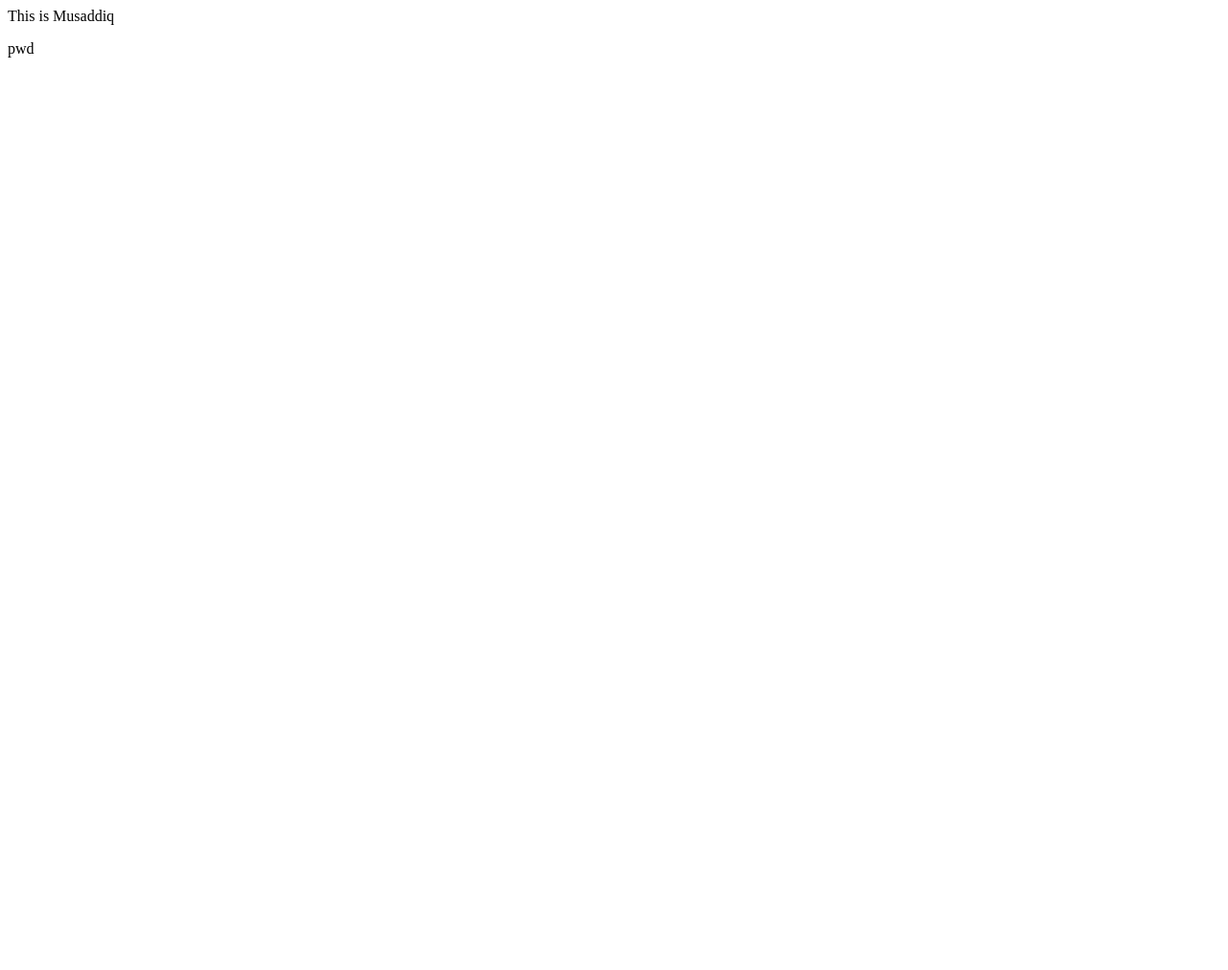
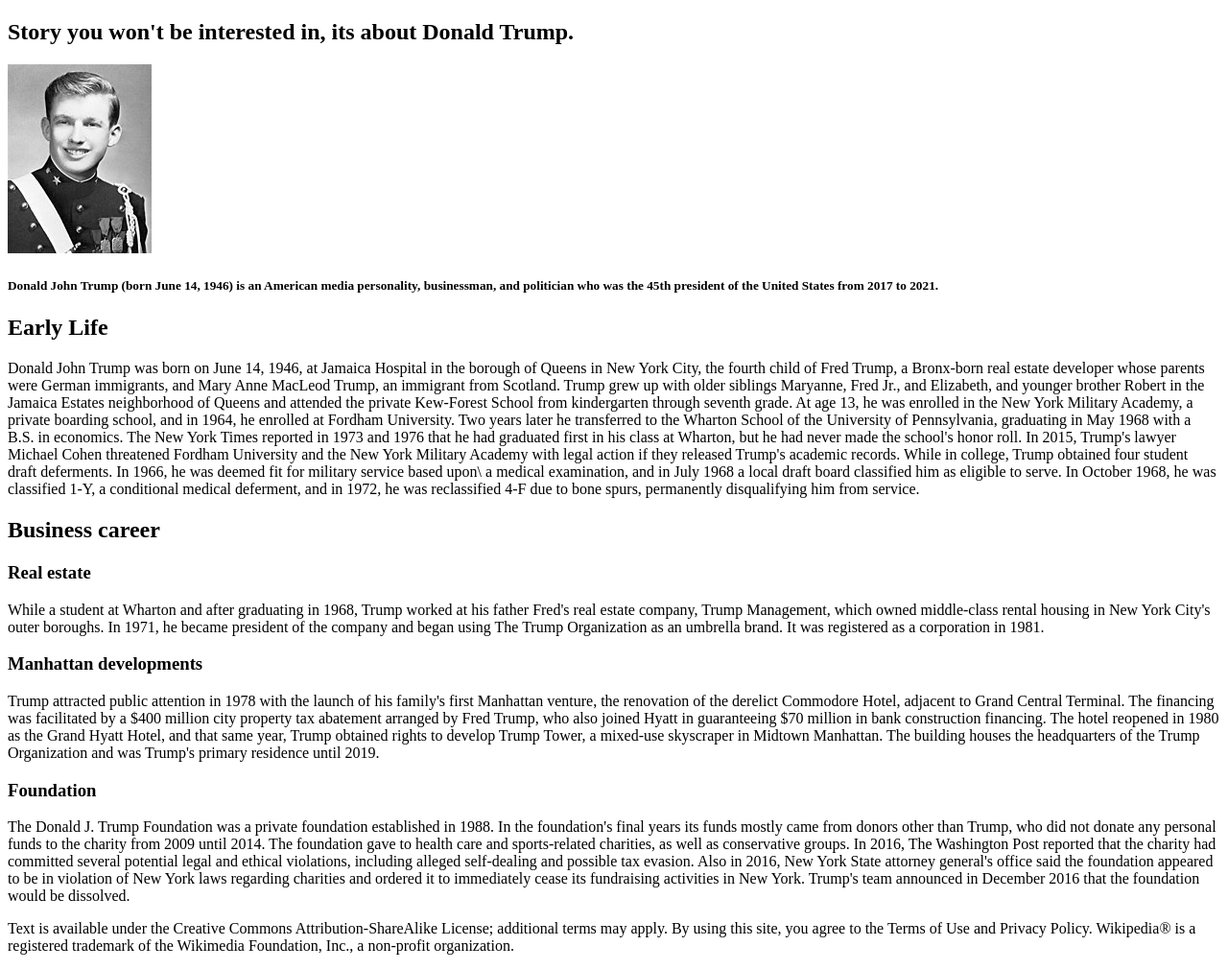
Before and after one commit to MusaddiqManzoor/HTML-ME-SOMETHING, a plain HTML site: page index.html in a window 1280 px wide. Shown: the whole page at 96% size. Before the commit the page ends 800 px from the top, so only its background shows below. Drawn offline with Linux system fonts and the light colour scheme; files whose address does not match are found by name.

Commit message:
my-html-file-completed

```diff
--- a/index.html
+++ b/index.html
@@ -1 +1,79 @@
-<p>This is Musaddiq</p>pwd
+<!DOCTYPE html>
+
+<html>
+   <head>
+      <title>Html me something</title>
+   </head>
+
+   <body>
+      <header>
+         <main>
+         <h2>Story you won't be interested in, its about Donald Trump.</h2>
+         <img src="C:\Users\Bravomart\Desktop\lc-101\html-me-something\Images\image-1.jpg" alt = "Trump at the New York Military Academy in 1964|">
+         <h5>Donald John Trump (born June 14, 1946) is an American media personality, businessman, and politician
+             who was the 45th president of the United States from 2017 to 2021.
+         </h5>
+         <article>
+         <h2>Early Life</h2>
+           <p>Donald John Trump was born on June 14, 1946, at Jamaica Hospital in the borough of Queens
+             in New York City, the fourth child of Fred Trump, a Bronx-born real estate developer
+              whose parents were German immigrants, and Mary Anne MacLeod Trump, an immigrant from Scotland.
+               Trump grew up with older siblings Maryanne, Fred Jr., and Elizabeth, and younger brother
+                Robert in the Jamaica Estates neighborhood of Queens and attended the private Kew-Forest
+                 School from kindergarten through seventh grade. At age 13, he was enrolled in the New York
+                  Military Academy, a private boarding school, and in 1964, he enrolled at Fordham University.
+                   Two years later he transferred to the Wharton School of the University of Pennsylvania,
+                    graduating in May 1968 with a B.S. in economics. The New York Times reported in 1973
+                     and 1976 that he had graduated first in his class at Wharton, but he had never made the
+                      school's honor roll. In 2015, Trump's lawyer Michael Cohen threatened Fordham
+                       University and the New York Military Academy with legal action if they released
+                       Trump's academic records. While in college, Trump obtained four student draft
+                        deferments. In 1966, he was deemed fit for military service based upon\
+                         a medical examination, and in July 1968 a local draft board classified him as
+                          eligible to serve. In October 1968, he was classified 1-Y, a conditional medical
+                           deferment, and in 1972, he was reclassified 4-F due to bone spurs, permanently
+                            disqualifying him from service.
+
+         </p>
+         </article>
+         <article>
+            <h2>Business career</h2>
+            <h3>Real estate</h3>
+            <p>While a student at Wharton and after graduating in 1968, Trump worked at his father Fred's real
+                estate company, Trump Management, which owned middle-class rental housing in New York City's
+                outer boroughs. In 1971, he became president of the company and began using The Trump
+                 Organization as an umbrella brand. It was registered as a corporation in 1981.
+            </p>
+            <h3>Manhattan developments</h3>
+            <p>Trump attracted public attention in 1978 with the launch of his family's first Manhattan
+                venture, the renovation of the derelict Commodore Hotel, adjacent to Grand Central Terminal.
+                 The financing was facilitated by a $400 million city property tax abatement arranged by Fred
+                  Trump, who also joined Hyatt in guaranteeing $70 million in bank construction financing.
+                   The hotel reopened in 1980 as the Grand Hyatt Hotel, and that same year, Trump obtained
+                    rights to develop Trump Tower, a mixed-use skyscraper in Midtown Manhattan. The building
+                    houses the headquarters of the Trump Organization and was Trump's primary residence until
+                     2019.
+            </p>
+         </article>
+         <footer>
+            <h3>Foundation</h3>
+            <p>
+             The Donald J. Trump Foundation was a private foundation established in 1988. In the foundation's
+              final years its funds mostly came from donors other than Trump, who did not donate any personal
+               funds to the charity from 2009 until 2014. The foundation gave to health care and sports-related
+                charities, as well as conservative groups. In 2016, The Washington Post reported that the charity had committed several potential legal
+                and ethical violations, including alleged self-dealing and possible tax evasion. Also in 2016,
+                New York State attorney general's office said the foundation appeared to be in violation of New
+                York laws regarding charities and ordered it to immediately cease its fundraising activities in
+                 New York. Trump's team announced in December 2016 that the foundation would be dissolved.
+            </p>
+            <p>Text is available under the Creative Commons Attribution-ShareAlike License;
+                additional terms may apply. By using this site, you agree to the Terms of Use and Privacy
+                 Policy. Wikipedia&#174 is a registered trademark of the Wikimedia Foundation, Inc., a non-profit organization.
+            </p>
+         </footer>
+
+         </main>
+      </header>
+   </body>
+</html>
```
Also changed, not shown: Images/image-1.jpg (added).
